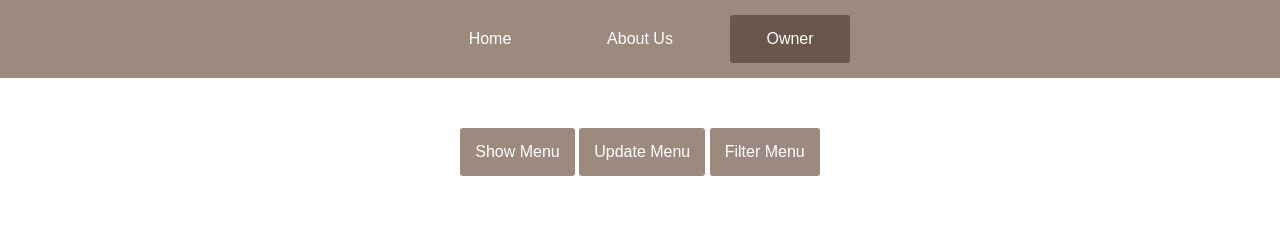
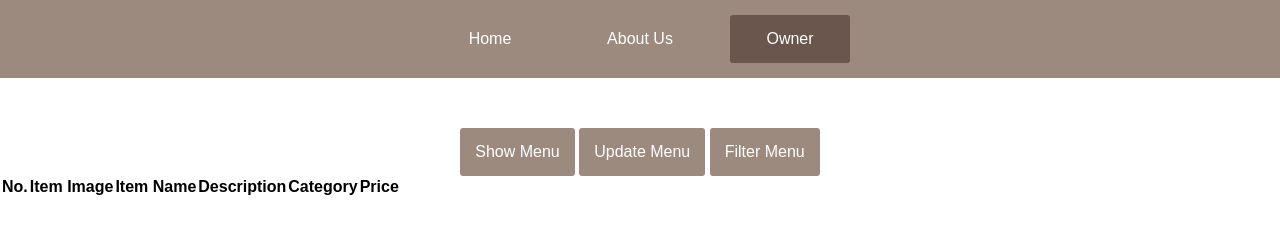
Before and after one commit to priyapatel4/FinalProjectCS3203, a plain HTML site: page Frontend/Owner.html in a window 1280 px wide. Both pictures are taken after a click on the button "Show Menu". Drawn offline with Linux system fonts and the light colour scheme.

Commit message:
Update owner.html and main.js files

```diff
--- a/Frontend/Owner.html
+++ b/Frontend/Owner.html
@@ -4,6 +4,7 @@
 <head>
     <title>Owner</title>
     <link rel="stylesheet" href="style.css">
+    <script src="main.js"></script>
 </head>
 
 <body class="owner">
@@ -16,9 +17,32 @@
     </div>
 
     <div class="option-button">
-        <button class="button">Show Menu</button>
-        <button class="button">Update Menu</button>
+        <button class="button" id="showButton" onclick="show()">Show Menu</button>
+        <button class="button" id="updateButton" onclick="update()">Update Menu</button>
         <button class="button">Filter Menu</button>
+    </div>
+
+    <div style="overflow-x:auto;">
+        <table id="displayTable" style="display:none">
+            <tr>
+                <th>No.</th>
+                <th>Item Image</th>
+                <th>Item Name</th>
+                <th>Description</th>
+                <th>Category</th>
+                <th>Price</th>
+            </tr>
+        </table>
+        <table id="updateTable" style="display:none">
+            <tr>
+                <th>No.</th>
+                <th>Item Image</th>
+                <th>Item Name</th>
+                <th>Description</th>
+                <th>Category</th>
+                <th>Price</th>
+            </tr>
+        </table>
     </div>
 </body>
 </html>
--- /dev/null
+++ b/Frontend/main.js
@@ -0,0 +1,7 @@
+function show() {
+    document.getElementById("displayTable").style.display = "";
+}
+
+function update() {
+    document.getElementById("updateTable").style.display = "";
+}
```
